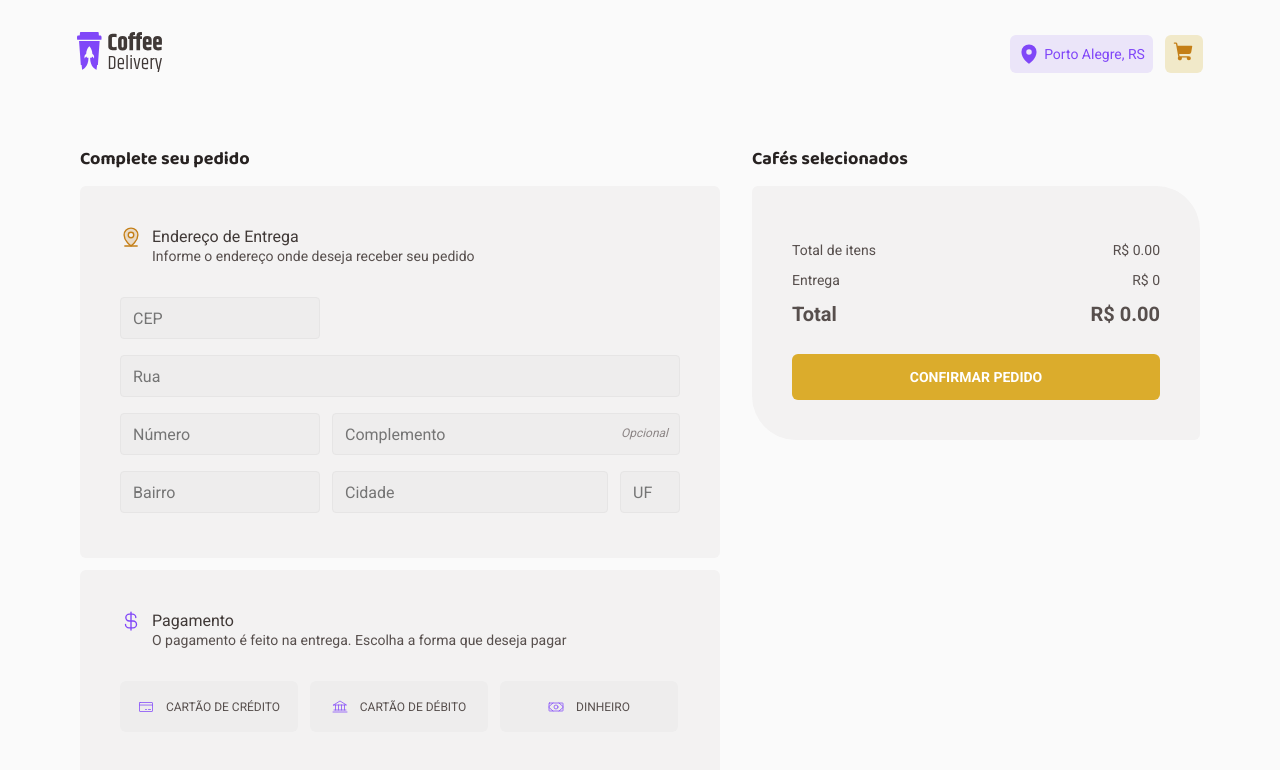
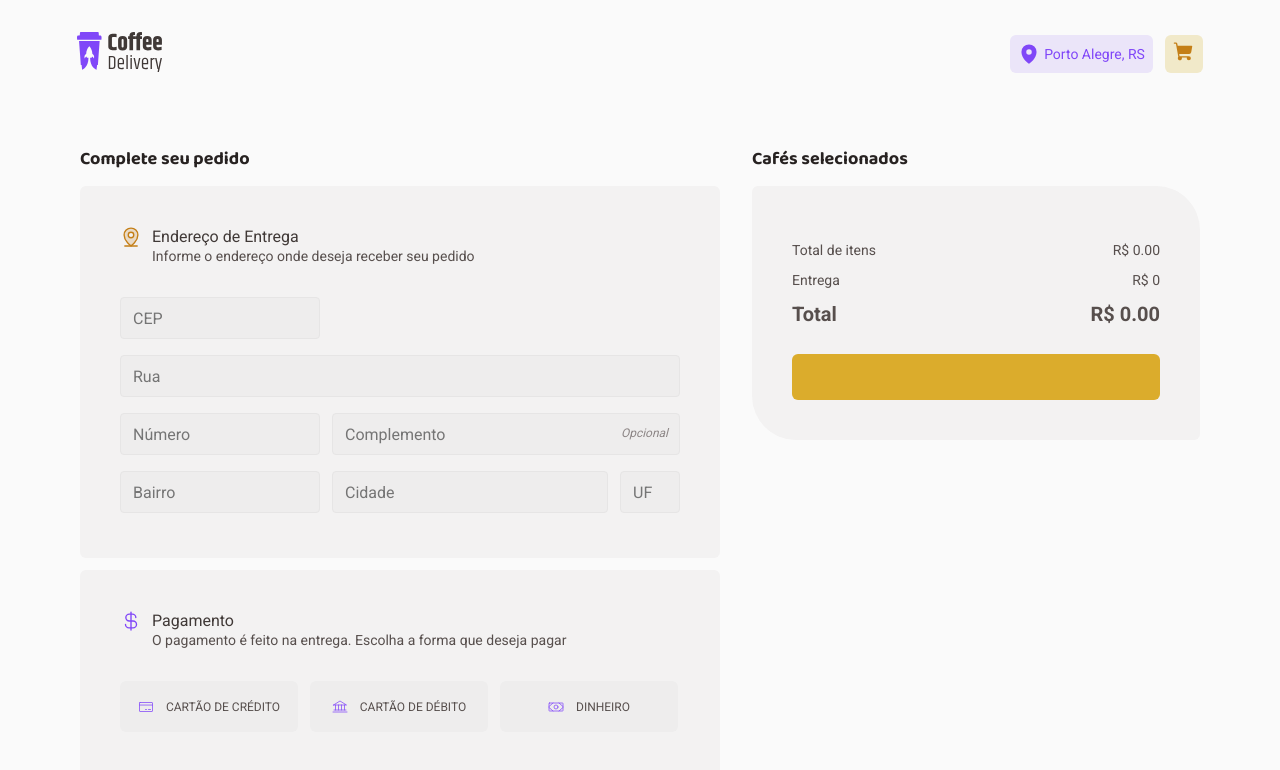
Before and after one commit to yurimarcolino/CoffeeApp, a React (Vite) app: page /checkout in a window 1280 px wide. Shown: the top 770 px of the page. Built offline with nearby package versions, Linux system fonts and the light colour scheme.

Commit message:
refactor: added props

```diff
--- a/src/components/Button/index.tsx
+++ b/src/components/Button/index.tsx
@@ -1,5 +1,10 @@
+import { ButtonHTMLAttributes, HtmlHTMLAttributes } from 'react'
 import { ButtonStyled } from './styles'
 
-export function Button() {
-  return <ButtonStyled>Confirmar pedido</ButtonStyled>
+interface ButtonProps extends ButtonHTMLAttributes<HTMLButtonElement> {
+  content: string
 }
+
+export function Button({ content, ...rest }: ButtonProps) {
+  return <ButtonStyled {...rest}>{content}</ButtonStyled>
+}
--- a/src/components/Button/styles.ts
+++ b/src/components/Button/styles.ts
@@ -24,4 +24,9 @@ export const ButtonStyled = styled.button`
   :hover {
     opacity: 0.85;
   }
+
+  :disabled {
+    background: ${(props) => props.theme['gray-400']};
+    cursor: not-allowed;
+  }
 `
```
